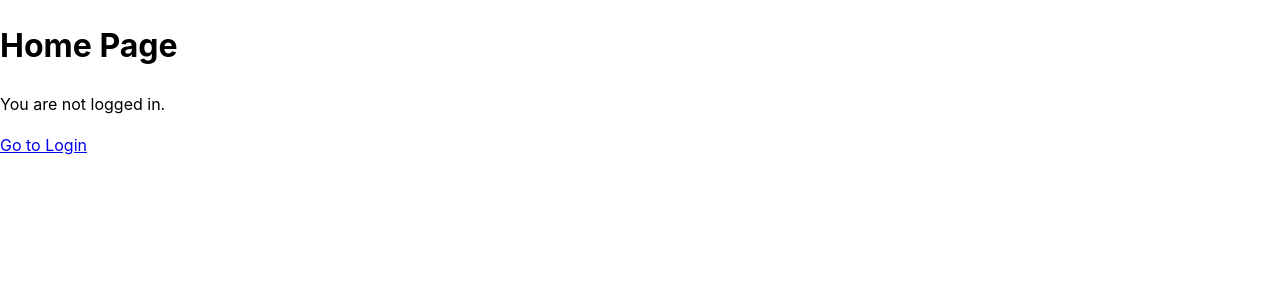
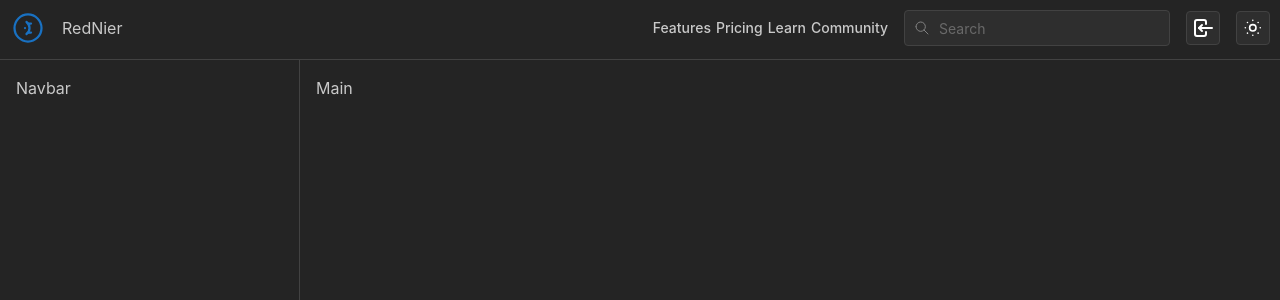
Before and after one commit to ValarZeroX/RedNierReact, a React (Create React App) app: page / in a window 1280 px wide. Shown: the top 300 px of the page. Built offline with nearby package versions, Linux system fonts and the light colour scheme; no server answers.

Commit message:
首頁版面

```diff
--- a/package.json
+++ b/package.json
@@ -6,12 +6,15 @@
     "@mantine/core": "^7.13.2",
     "@mantine/hooks": "^7.13.2",
     "@react-oauth/google": "^0.12.1",
+    "@tabler/icons-react": "^3.19.0",
     "@testing-library/jest-dom": "^5.17.0",
     "@testing-library/react": "^13.4.0",
     "@testing-library/user-event": "^13.5.0",
     "axios": "^1.7.7",
+    "i18next": "^23.16.0",
     "react": "^18.3.1",
     "react-dom": "^18.3.1",
+    "react-i18next": "^15.0.3",
     "react-router-dom": "^6.26.2",
     "react-scripts": "5.0.1",
     "web-vitals": "^2.1.4"
--- a/src/App.js
+++ b/src/App.js
@@ -1,19 +1,11 @@
 import React from 'react';
-import { BrowserRouter as Router, Routes, Route } from 'react-router-dom';
-import Home from './pages/Home';
-import Login from './pages/Login';
-import LogoutPage from './pages/LogoutPage';
-import OAuthCallback from './components/Auth/OAuthCallback';
+import { BrowserRouter as Router } from 'react-router-dom';
+import AppRoutes from './routes/AppRoutes';  // 引入路由组件
 
 function App() {
   return (
       <Router>
-        <Routes>
-          <Route path="/" element={<Home />} />
-          <Route path="/login" element={<Login />} />
-          <Route path="/login/callback" element={<OAuthCallback />} />
-          <Route path="/logout" element={<LogoutPage />} />
-        </Routes>
+        <AppRoutes />  {/* 使用提取的路由组件 */}
       </Router>
   );
 }
--- /dev/null
+++ b/src/assets/topbar.module.css
@@ -0,0 +1,31 @@
+.header {
+    /* height: 60px; */
+    /* margin-bottom: rem(120px); */
+    background-color: var(--mantine-color-body);
+    border-bottom: rem(1px) solid light-dark(var(--mantine-color-gray-3), var(--mantine-color-dark-4));
+    padding-left: var(--mantine-spacing-md);
+    padding-right: var(--mantine-spacing-md);
+    padding: 10px;
+  }
+
+  .inner {
+    height: rem(56px);
+    display: flex;
+    justify-content: space-between;
+    align-items: center;
+  }
+
+  .link {
+    display: block;
+    line-height: 1;
+    padding: rem(8px) rem(12px);
+    border-radius: var(--mantine-radius-sm);
+    text-decoration: none;
+    color: light-dark(var(--mantine-color-gray-7), var(--mantine-color-dark-0));
+    font-size: var(--mantine-font-size-sm);
+    font-weight: 500;
+
+    @mixin hover {
+      background-color: light-dark(var(--mantine-color-gray-0), var(--mantine-color-dark-6));
+    }
+  }
--- /dev/null
+++ b/src/components/Auth/Login.js
@@ -0,0 +1,39 @@
+// import { useDisclosure } from '@mantine/hooks';
+import React, { useEffect } from 'react';
+import { Button, Container, Title, Text, Modal, Divider } from '@mantine/core';
+import { loginWithGoogle, processTokenFromURL } from '../../services/authService';  // 引入 authService 中的函数
+import { IconBrandGoogleFilled, IconBrandFacebookFilled} from '@tabler/icons-react';
+
+function Login({ opened, close }) {
+    // const [opened, { open, close }] = useDisclosure(false);
+    useEffect(() => {
+        // 处理 URL 中的 token
+        processTokenFromURL();
+    }, []);
+
+    return (
+        <>
+            <Modal opened={opened} onClose={close} title="" centered>
+                <Container size="xs">
+                    <Title order={2} align="center" style={{ marginBottom: 30 }}>
+                        登入
+                    </Title>
+                    <Text align="center" size="sm" style={{ marginBottom: 20 }}>
+                        繼續操作即表示您同意我們的使用者協議,並確認您了解隱私權政策。
+                    </Text>
+                    <Button justify="space-between" fullWidth leftSection={<IconBrandGoogleFilled size={14} />} variant="default" onClick={loginWithGoogle} style={{ marginBottom: 10 }} rightSection={<span />}>
+                        使用 Google
+                    </Button>
+                    <Button justify="space-between" fullWidth leftSection={<IconBrandFacebookFilled size={14} />} variant="default" style={{ marginBottom: 10 }} rightSection={<span />}>
+                        使用 Facebook
+                    </Button>
+                    <Divider my="md" label="或" labelPosition="center" />
+                </Container>
+            </Modal>
+
+            {/* <Button onClick={open}>Open centered Modal</Button> */}
+        </>
+    );
+}
+
+export default Login;
--- a/src/components/Auth/OAuthCallback.js
+++ b/src/components/Auth/OAuthCallback.js
@@ -11,6 +11,17 @@ function OAuthCallback() {
   });
 
   useEffect(() => {
+    const getUserData = async (token) => {
+        try {
+          const user = await fetchUserData(token);  // 从 authService 中获取用户数据
+          setUserData(user);
+          navigate('/');  // 重定向到首页
+        } catch (error) {
+          console.error('Error fetching user data:', error);
+        }
+      };
+
+
     if (!tokenProcessed) {
       // 從 URL 中獲取 token
       const urlParams = new URLSearchParams(window.location.search);
@@ -36,15 +47,6 @@ function OAuthCallback() {
     }
   }, [tokenProcessed, navigate]);
 
-  const getUserData = async (token) => {
-    try {
-      const user = await fetchUserData(token);  // 从 authService 中获取用户数据
-      setUserData(user);
-      navigate('/');  // 重定向到首页
-    } catch (error) {
-      console.error('Error fetching user data:', error);
-    }
-  };
 
 
   return (
--- /dev/null
+++ b/src/components/layout/Header.js
@@ -0,0 +1,77 @@
+import { Autocomplete, Group, Burger, rem, ActionIcon, useMantineColorScheme } from '@mantine/core';
+// import { useColorScheme  } from '@mantine/hooks';
+import { IconSearch } from '@tabler/icons-react';
+// import { MantineLogo } from '@mantinex/mantine-logo';
+import classes from '../../assets/topbar.module.css';
+import { IconBrandMantine, IconBrightnessDown, IconMoon, IconLogin } from '@tabler/icons-react';
+import Login from '../auth/Login';
+import { useDisclosure } from '@mantine/hooks';
+
+const links = [
+  { link: '/about', label: 'Features' },
+  { link: '/pricing', label: 'Pricing' },
+  { link: '/learn', label: 'Learn' },
+  { link: '/community', label: 'Community' },
+];
+
+function Header({ opened, toggle }) {
+  const { colorScheme, toggleColorScheme } = useMantineColorScheme();
+  const Icon = colorScheme === 'dark' ? IconBrightnessDown : IconMoon;
+  const [loginModalOpened, { open: openLoginModal, close: closeLoginModal }] = useDisclosure(false);
+
+  const items = links.map((link) => (
+    <a
+      key={link.label}
+      href={link.link}
+      className={classes.link}
+      onClick={(event) => event.preventDefault()}
+    >
+      {link.label}
+    </a>
+  ));
+
+  return (
+    <div className={classes.header}>
+      <div className={classes.inner}>
+        <Group>
+          <Burger opened={opened} onClick={toggle} size="sm" hiddenFrom="sm" />
+          <IconBrandMantine
+            style={{ width: rem(36), height: rem(36) }}
+            stroke={1.5}
+            color="var(--mantine-color-blue-filled)"
+          />
+          <div>RedNier</div>
+          {/* <MantineLogo size={28} /> */}
+        </Group>
+
+        <Group>
+          <Group ml={50} gap={5} className={classes.links} visibleFrom="sm">
+            {items}
+          </Group>
+          <Autocomplete
+            className={classes.search}
+            placeholder="Search"
+            leftSection={<IconSearch style={{ width: rem(16), height: rem(16) }} stroke={1.5} />}
+            data={['React', 'Angular', 'Vue', 'Next.js', 'Riot.js', 'Svelte', 'Blitz.js']}
+            visibleFrom="xs"
+          />
+          <ActionIcon variant="default" size="lg" onClick={openLoginModal}>
+            <IconLogin />
+          </ActionIcon>
+          <ActionIcon
+            variant="default"
+            aria-label="Toggle theme"
+            size="lg"
+            onClick={() => toggleColorScheme()}
+          >
+            {/* 根据当前主题切换图标 */}
+            <Icon style={{ width: '80%', height: '80%' }} stroke={1.5} />
+          </ActionIcon>
+        </Group>
+        <Login opened={loginModalOpened} close={closeLoginModal} />
+      </div>
+    </div>
+  );
+}
+
+export default Header;
--- a/src/index.js
+++ b/src/index.js
@@ -8,9 +8,11 @@ import reportWebVitals from './reportWebVitals';
 
 
 const root = ReactDOM.createRoot(document.getElementById('root'));
+
+
 root.render(
   <React.StrictMode>
-    <MantineProvider withGlobalStyles withNormalizeCSS>
+    <MantineProvider withGlobalStyles withNormalizeCSS defaultColorScheme="dark">
       <App />
     </MantineProvider>
   </React.StrictMode>
--- /dev/null
+++ b/src/pages/Main/Home.js
@@ -0,0 +1,30 @@
+import React from 'react';
+import Header from '../../components/layout/Header';
+import { AppShell, Burger } from '@mantine/core';
+import { useDisclosure } from '@mantine/hooks';
+
+function Home() {
+    const [opened, { toggle }] = useDisclosure();
+
+    return (
+      <AppShell
+        header={{ height: 60 }}
+        navbar={{
+          width: 300,
+          breakpoint: 'sm',
+          collapsed: { mobile: !opened },
+        }}
+        padding="md"
+      >
+        <AppShell.Header>
+            <Header opened={opened} toggle={toggle} />
+        </AppShell.Header>
+
+        <AppShell.Navbar p="md">Navbar</AppShell.Navbar>
+
+        <AppShell.Main>Main</AppShell.Main>
+      </AppShell>
+    );
+}
+
+export default Home;
--- /dev/null
+++ b/src/routes/AppRoutes.js
@@ -0,0 +1,26 @@
+import React from 'react';
+import { Routes, Route } from 'react-router-dom';
+import MainRoutes from './MainRoutes';
+// import MemberRoutes from './MemberRoutes';
+// import ForumRoutes from './ForumRoutes';
+// import AdminRoutes from './AdminRoutes';
+
+const AppRoutes = () => {
+  return (
+    <Routes>
+      {/* 主要路由 */}
+      <Route path="/*" element={<MainRoutes />} />
+
+      {/* 会员后台路由 */}
+      {/* <Route path="/dashboard/*" element={<MemberRoutes />} /> */}
+
+      {/* 讨论区路由 */}
+      {/* <Route path="/forum/*" element={<ForumRoutes />} /> */}
+
+      {/* 管理后台路由 */}
+      {/* <Route path="/admin/*" element={<AdminRoutes />} /> */}
+    </Routes>
+  );
+};
+
+export default AppRoutes;
--- /dev/null
+++ b/src/routes/MainRoutes.js
@@ -0,0 +1,13 @@
+import React from 'react';
+import { Routes, Route } from 'react-router-dom';
+import Home from '../pages/Main/Home';
+
+const MainRoutes = () => {
+  return (
+    <Routes>
+      <Route path="/" element={<Home />} />
+    </Routes>
+  );
+};
+
+export default MainRoutes;
```
Also changed, not shown: 1 other file (tests, documents, lock files or other folders).
